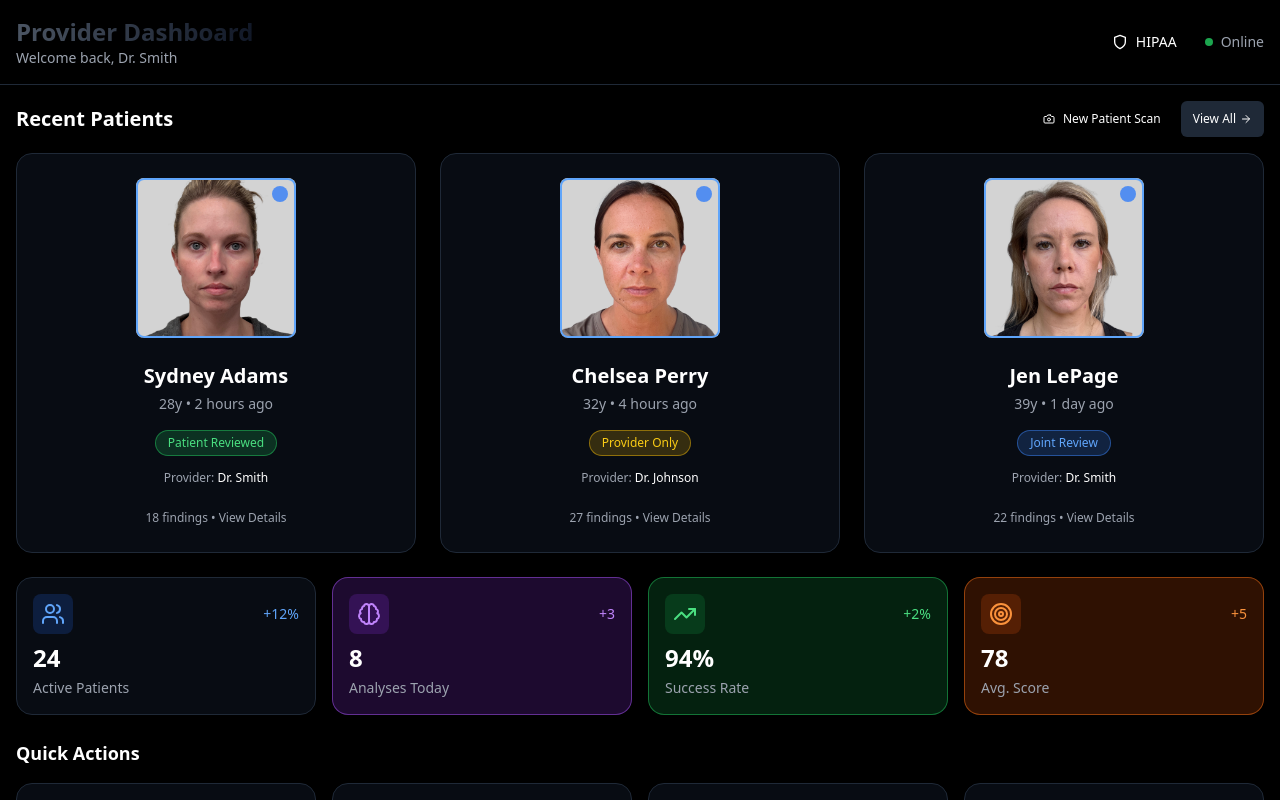
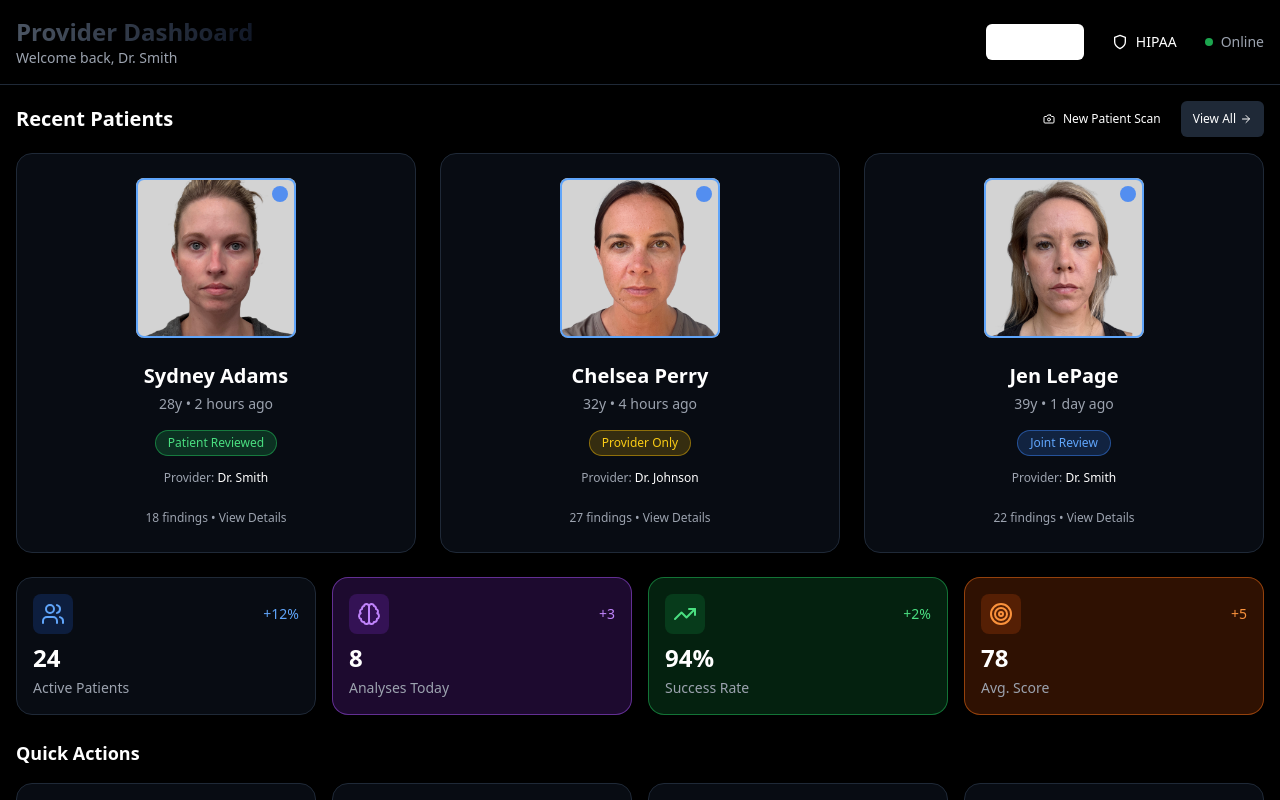
Before and after one commit to svbrause/aesthetics-ai-demo, a Next.js app: page /provider in a window 1280 px wide. Built offline with nearby package versions, Linux system fonts and the light colour scheme.

Commit message:
Add tutorial button to provider dashboard - now tutorial is accessible from main dashboard

```diff
--- a/src/app/provider/page.tsx
+++ b/src/app/provider/page.tsx
@@ -1,6 +1,7 @@
 "use client";
 
 import { ProviderDashboard } from "@/components/provider/ProviderDashboard";
+import { TutorialOverlay } from "@/components/TutorialOverlay";
 import { useRouter } from "next/navigation";
 
 export default function ProviderPage() {
@@ -43,6 +44,7 @@ export default function ProviderPage() {
         onSelectPatient={handleSelectPatient}
         onNewPatientScan={handleNewPatientScan}
       />
+      <TutorialOverlay />
     </div>
   );
 }
--- a/src/components/provider/ProviderDashboard.tsx
+++ b/src/components/provider/ProviderDashboard.tsx
@@ -4,6 +4,7 @@ import { motion } from "framer-motion";
 import { Button } from "@/components/ui/Button";
 import { Card } from "@/components/ui/Card";
 import { ThemeToggle } from "@/components/ui/ThemeToggle";
+import { useTutorial } from "@/contexts/TutorialContext";
 import {
   Users,
   BarChart3,
@@ -18,6 +19,7 @@ import {
   Target,
   Shield,
   Camera,
+  HelpCircle,
 } from "lucide-react";
 
 interface ProviderDashboardProps {
@@ -33,6 +35,7 @@ export function ProviderDashboard({
   onSelectPatient,
   onNewPatientScan,
 }: ProviderDashboardProps) {
+  const { startTutorial } = useTutorial();
   const stats = [
     {
       title: "Active Patients",
@@ -273,6 +276,14 @@ export function ProviderDashboard({
             <p className="text-gray-400 text-sm">Welcome back, Dr. Smith</p>
           </div>
           <div className="flex items-center space-x-4">
+            <Button
+              onClick={() => startTutorial("provider-dashboard")}
+              className="flex items-center gap-2 bg-blue-600 hover:bg-blue-700 text-white"
+              size="sm"
+            >
+              <HelpCircle className="w-4 h-4" />
+              Tutorial
+            </Button>
             <ThemeToggle />
             <div className="flex items-center space-x-2">
               <div className="w-2 h-2 bg-green-500 rounded-full animate-pulse" />
```
